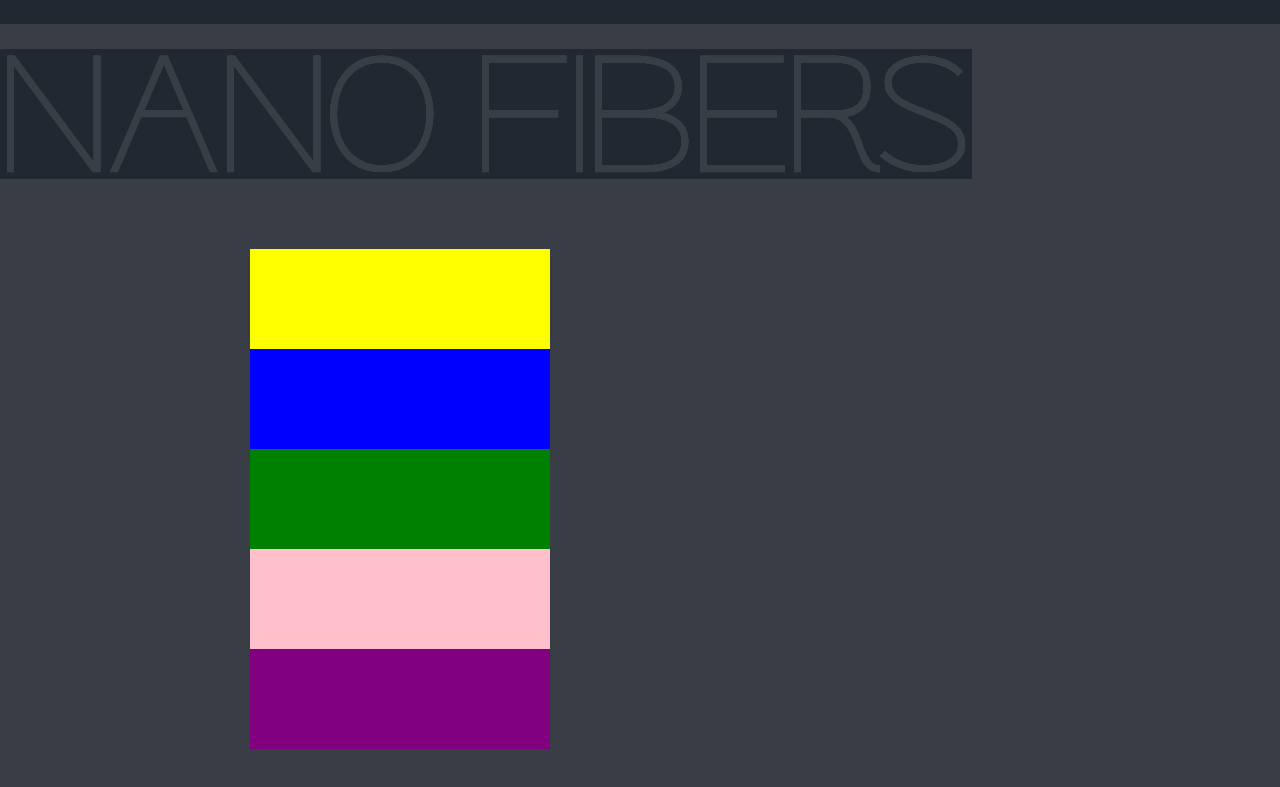
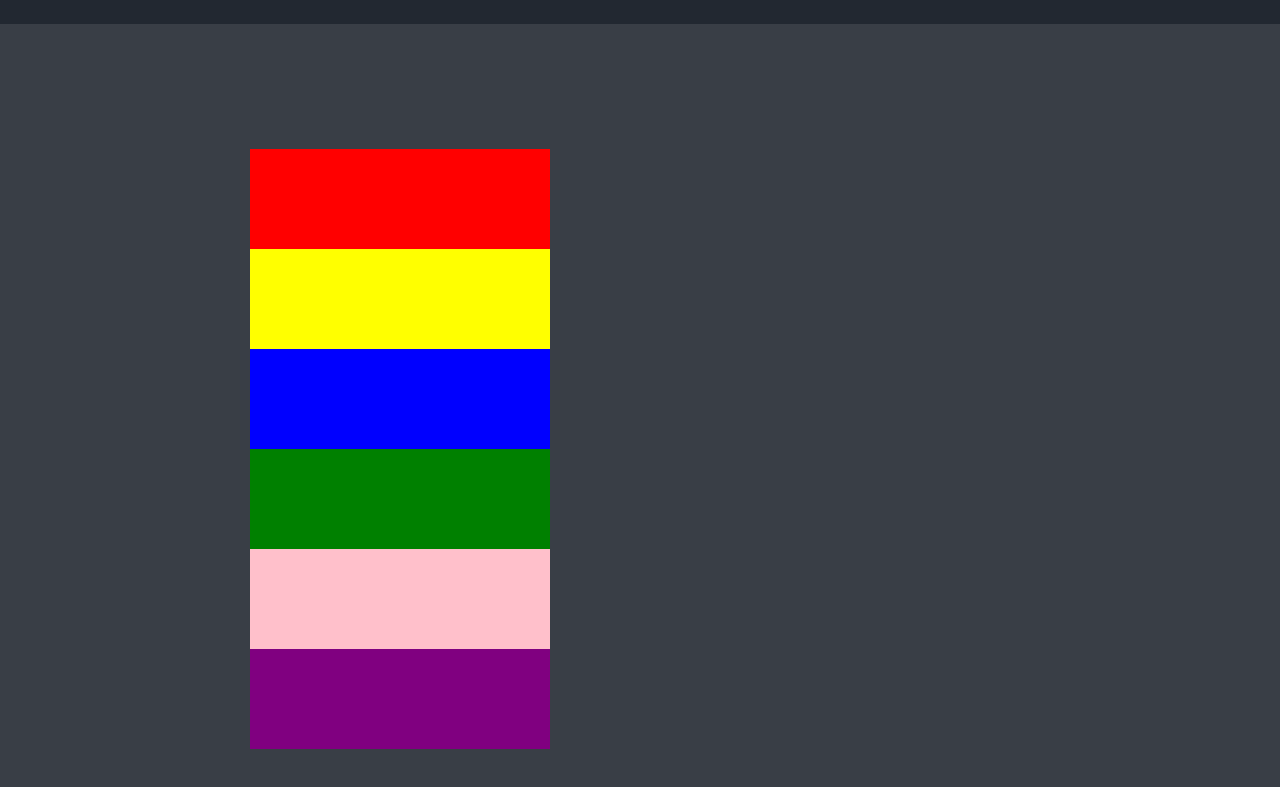
Before and after one commit to wasayMansoor/Store.github.io, a plain HTML site: page main.html in a window 1280 px wide. Shown: the part 51-838 px from the top of the page. Drawn offline with nearby package versions, Linux system fonts and the light colour scheme.

Commit message:
fixed animation

```diff
--- a/CSS/animation.css
+++ b/CSS/animation.css
@@ -2,8 +2,9 @@
 .parallax {
   perspective: 1px;
   height: 100vh;
-  overflow-x: hidden;
-  overflow-y: auto;
+  overflow: hidden;
+  overflow-y: scroll;
+
 }
 
 .object-wrapper {
@@ -40,7 +41,7 @@
   transform: translateZ(-6px) scale(7);
 }
 
- .object {
+.object {
   margin-left: 250px;
   height: 100px;
   width: 300px;
@@ -77,5 +78,5 @@
 }
 
 .page-content {
-  height: 600px;
+  height: 6000px;
 }
--- a/main.html
+++ b/main.html
@@ -56,7 +56,7 @@
 
             <div class="parallax">
                 <div class="object-wrapper speed-1">
-                <div> <img src="images/banner.png" alt=""></div>
+                  <div class="object object-1"></div>
                 </div>
                 <div class="object-wrapper speed-2">
                   <div class="object object-2"></div>
```
Lines whose indentation alone changed are shown as unchanged.
